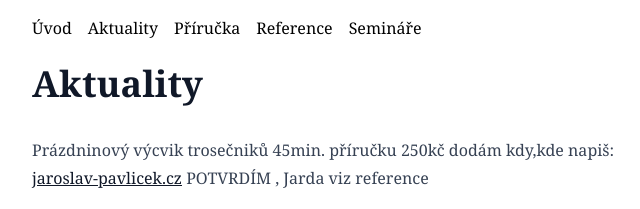
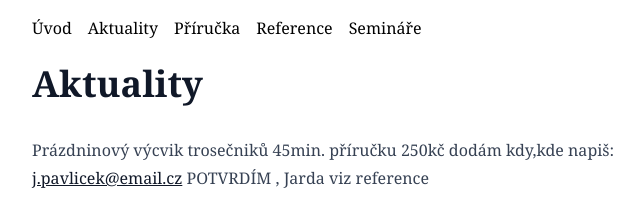
Before and after one commit to valekjo/jaroslav-pavlicek.cz, an Astro site: page /aktuality in a window 1280 px wide. Shown: the top 209 px of the page, 304-944 px from the left. Built offline with nearby package versions, Linux system fonts and the light colour scheme; Astro itself is replaced by a stand-in of ours.

Commit message:
Update aktuality.md

```diff
--- a/src/pages/aktuality.md
+++ b/src/pages/aktuality.md
@@ -5,7 +5,7 @@ layout: '../layouts/Layout.astro'
 # Aktuality
 Prázdninový výcvik trosečniků 45min.
 příručku 250kč dodám
-kdy,kde napiš: jaroslav-pavlicek.cz
+kdy,kde napiš: j.pavlicek@email.cz
 POTVRDÍM , Jarda
 viz reference
 
```
